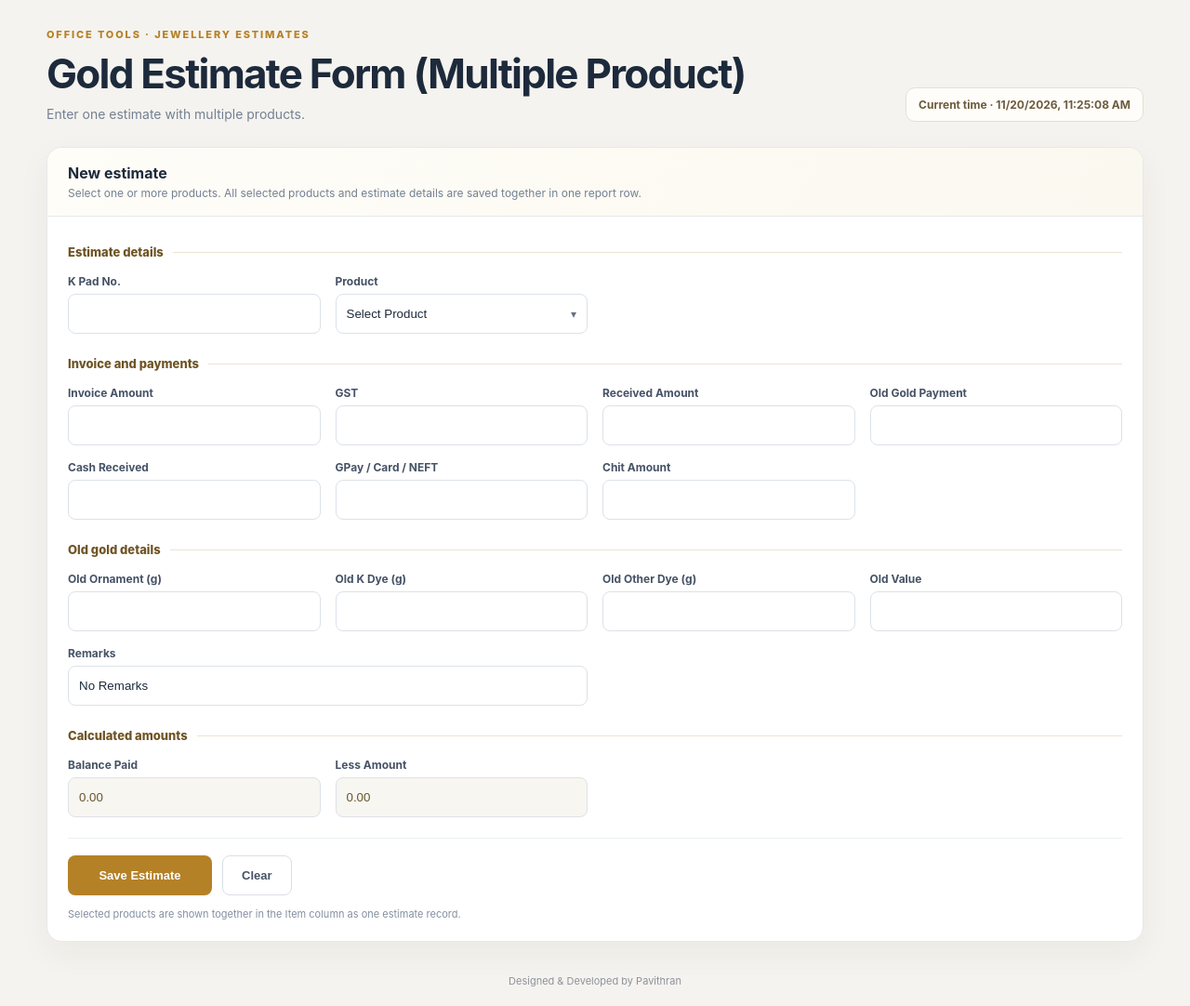
After one commit to pavithrankumaravel/kv-reports, a Django app: page /goldEstimateMultipleForm/ in a window 1280 px wide. The commit adds this page. Shown: the whole page at 93% size. Run offline with Django 5.2, Linux system fonts and the light colour scheme.

```diff
--- a/kvReportsApp/urls.py
+++ b/kvReportsApp/urls.py
@@ -1,6 +1,6 @@
 from django.urls import path
 from .views import *
-from .api_views import GoldEstimateAPI, SilverEstimateAPI
+from .api_views import GoldEstimateAPI, GoldEstimateMultipleAPI, SilverEstimateAPI
 
 urlpatterns = [
     path('', home, name="home"),
@@ -36,10 +36,12 @@ urlpatterns = [
 
     # Estimate pages:
     path("goldEstimateForm/", goldEstimateForm, name="goldEstimateForm"),
+    path("goldEstimateMultipleForm/", goldEstimateMultipleForm, name="goldEstimateMultipleForm"),
     path("silverEstimateForm/", silverEstimateForm, name="silverEstimateForm"),
     path("goldEstimateReport/", goldEstimateReport, name="goldEstimateReport"),
     path("silverEstimateReport/", silverEstimateReport, name="silverEstimateReport"),
     path("api/estimates/gold/", GoldEstimateAPI.as_view(), name="goldEstimateCreateApi"),
+    path("api/estimates/gold/multiple/", GoldEstimateMultipleAPI.as_view(), name="goldEstimateMultipleCreateApi"),
     path("api/estimates/gold/<int:estimate_id>/", GoldEstimateAPI.as_view(), name="goldEstimateDetailApi"),
     path("api/estimates/silver/", SilverEstimateAPI.as_view(), name="silverEstimateCreateApi"),
     path("api/estimates/silver/<int:estimate_id>/", SilverEstimateAPI.as_view(), name="silverEstimateDetailApi"),
--- a/kvReportsApp/views.py
+++ b/kvReportsApp/views.py
@@ -1576,6 +1576,12 @@ def goldEstimateForm(request):
 
     return render(request, 'goldEstimateForm.html', {
         'currentDateTime': formatted_time,
+    })
+
+
+def goldEstimateMultipleForm(request):
+    return render(request, 'goldEstimateMultipleForm.html', {
+        "apiUrl": reverse("goldEstimateMultipleCreateApi"),
     })
 
 def silverEstimateForm(request):
--- a/templates/GPC/gpcSupplierWiseSaleReport.html
+++ b/templates/GPC/gpcSupplierWiseSaleReport.html
@@ -59,6 +59,7 @@
                             {% if not startDate or not endDate %}disabled{% endif %}>
 
                         <option value="">Select</option>
+                        <option value="ALL" {% if selectedSupplier == "ALL" %}selected{% endif %}>ALL</option>
                         {% for s in uniqueSuppliers %}
                             <option value="{{ s }}"
                                 {% if s == selectedSupplier %}selected{% endif %}>
--- a/templates/TKG/tkgSupplierWiseSaleReport.html
+++ b/templates/TKG/tkgSupplierWiseSaleReport.html
@@ -55,6 +55,7 @@
                     <label>Supplier</label>
                     <select name="supplier" class="form-control" onchange="this.form.submit()" required>
                         <option value="">Select</option>
+                        <option value="ALL" {% if selectedSupplier == "ALL" %}selected{% endif %}>ALL</option>
                         {% for s in uniqueSuppliers %}
                             <option value="{{ s }}" {% if s == selectedSupplier %}selected{% endif %}>
                                 {{ s }}
--- /dev/null
+++ b/templates/goldEstimateMultipleForm.html
@@ -0,0 +1,292 @@
+<!DOCTYPE html>
+<html lang="en">
+<head>
+    <meta charset="UTF-8">
+    <meta name="viewport" content="width=device-width, initial-scale=1.0">
+    {% load static %}
+    <link href="{% static 'img/k.svg' %}" rel="icon">
+    <title>Kumaravilas | Gold Estimate Form (Multiple Product)</title>
+    <style>
+        :root { --ink:#1d2a3b; --muted:#738092; --line:#e5e8ed; --gold:#b58127; --gold-dark:#8b611a; --canvas:#f5f3ef; }
+        * { box-sizing:border-box; }
+        body { min-height:100vh; margin:0; background:var(--canvas); color:var(--ink); font-family:Inter,"Segoe UI",Arial,sans-serif; }
+        .gold-shell { width:min(1180px,calc(100% - 36px)); margin:0 auto; }
+        .gold-header { padding:30px 0 27px; }
+        .gold-kicker { margin:0 0 8px; color:var(--gold); font-size:11px; font-weight:800; letter-spacing:.17em; text-transform:uppercase; }
+        .heading-row { display:flex; justify-content:space-between; align-items:end; gap:20px; }
+        h1 { margin:0; color:var(--ink); font-size:clamp(30px,4vw,44px); letter-spacing:-.04em; }
+        .heading-row p { margin:8px 0 0; color:var(--muted); font-size:14px; }
+        .clock { padding:10px 13px; border:1px solid #e7dfce; border-radius:10px; background:#fffdfa; color:#6c5c3e; font-size:12px; font-weight:650; }
+        .card { margin-bottom:35px; overflow:hidden; border:1px solid var(--line); border-radius:16px; background:#fff; box-shadow:0 12px 35px #352b190d; }
+        .card-heading { padding:17px 22px; border-bottom:1px solid var(--line); background:linear-gradient(110deg,#fffdf8,#fbf8f0); }
+        .card-heading h2 { margin:0; font-size:16px; }
+        .card-heading p { margin:4px 0 0; color:var(--muted); font-size:12px; }
+        .card-body { padding:22px; }
+        .section-title { grid-column:1/-1; display:flex; align-items:center; gap:10px; margin:8px 0 0; color:#6f5424; font-size:13px; font-weight:800; }
+        .section-title::after { height:1px; flex:1; background:#ece4d3; content:""; }
+        .fields { display:grid; grid-template-columns:repeat(4,minmax(0,1fr)); gap:16px; }
+        .field { min-width:0; }
+        .field label { display:block; margin-bottom:6px; color:#465266; font-size:12px; font-weight:700; }
+        .field input,.field select { width:100%; min-height:43px; padding:9px 11px; border:1px solid #dce2e8; border-radius:8px; background:#fff; color:var(--ink); font:14px inherit; }
+        .field input:focus,.field select:focus { outline:0; border-color:#d1ad69; box-shadow:0 0 0 .2rem #b581271a; }
+        .wide { grid-column:span 2; }
+        .product-picker { position:relative; }
+        .product-picker > label { display:block; margin-bottom:6px; color:#465266; font-size:12px; font-weight:700; }
+        .picker-trigger { display:flex; align-items:center; justify-content:space-between; width:100%; min-height:43px; padding:9px 11px; border:1px solid #dce2e8; border-radius:8px; background:#fff; color:var(--ink); font:14px inherit; text-align:left; cursor:pointer; }
+        .picker-trigger:hover,.picker-trigger[aria-expanded="true"] { border-color:#d1ad69; box-shadow:0 0 0 .2rem #b581271a; }
+        .picker-trigger .trigger-arrow { margin-left:10px; color:#657185; font-size:12px; }
+        .picker-panel { position:absolute; z-index:5; top:calc(100% + 5px); left:0; width:100%; max-height:270px; overflow:auto; padding:5px; border:1px solid #dce2e8; border-radius:8px; background:#fff; box-shadow:0 10px 25px #1d2a3b1c; }
+        .picker-panel[hidden] { display:none; }
+        .product-options { display:grid; gap:2px; }
+        .product-option { display:flex; align-items:center; gap:9px; min-height:35px; padding:7px 9px; border-radius:5px; color:var(--ink); font-size:14px; cursor:pointer; }
+        .product-option:hover { background:#f5f6f8; }
+        .product-option input { accent-color:var(--gold); }
+        .calculated { background:#f8f6f1 !important; color:#695832 !important; }
+        .actions { display:flex; align-items:center; gap:11px; margin-top:22px; padding-top:18px; border-top:1px solid #edf0f3; }
+        .actions button { min-height:43px; padding:10px 20px; border:1px solid transparent; border-radius:8px; font-size:13px; font-weight:750; cursor:pointer; }
+        #saveButton { min-width:155px; background:var(--gold); color:#fff; }
+        #saveButton:hover { background:var(--gold-dark); }
+        #clearButton { border-color:#d9dfe6; background:#fff; color:#465266; }
+        #status { margin-left:5px; font-size:13px; }
+        .note { margin:13px 0 0; color:#8490a0; font-size:11px; }
+        .footer { padding:0 0 20px; color:#8d929a; text-align:center; font-size:11px; }
+        @media(max-width:900px) { .fields { grid-template-columns:repeat(2,minmax(0,1fr)); } }
+        @media(max-width:560px) {
+            .gold-shell { width:calc(100% - 22px); }
+            .gold-header { padding-top:21px; }
+            .heading-row { align-items:flex-start; flex-direction:column; gap:12px; }
+            .clock { width:100%; }
+            .card-body { padding:15px; }
+            .fields { grid-template-columns:1fr; gap:13px; }
+            .section-title,.wide { grid-column:1; }
+            .actions { align-items:stretch; flex-direction:column; }
+            .actions button { width:100%; }
+            #status { margin:0; text-align:center; }
+        }
+    </style>
+</head>
+<body>
+    <header class="gold-shell gold-header">
+        <p class="gold-kicker">Office tools · Jewellery estimates</p>
+        <div class="heading-row">
+            <div><h1>Gold Estimate Form (Multiple Product)</h1><p>Enter one estimate with multiple products.</p></div>
+            <div class="clock">Current time · <span id="clock"></span></div>
+        </div>
+    </header>
+    <main class="gold-shell">
+        <section class="card">
+            <div class="card-heading"><h2>New estimate</h2><p>Select one or more products. All selected products and estimate details are saved together in one report row.</p></div>
+            <div class="card-body">
+                <form id="multiEstimateForm">
+                    {% csrf_token %}
+                    <div class="fields">
+                        <div class="section-title">Estimate details</div>
+                        <div class="field"><label for="kPadNo">K Pad No.</label><input id="kPadNo" maxlength="50" autocomplete="off" required></div>
+                        <div class="product-picker" id="productPicker">
+                            <label for="productPickerToggle">Product</label>
+                            <button type="button" class="picker-trigger" id="productPickerToggle" aria-expanded="false" aria-controls="productPickerPanel">
+                                <span id="pickerSummary">Select Product</span><span class="trigger-arrow" aria-hidden="true">▾</span>
+                            </button>
+                            <div class="picker-panel" id="productPickerPanel" hidden>
+                                <div class="product-options" id="productOptions"></div>
+                            </div>
+                        </div>
+
+                        <div class="section-title">Invoice and payments</div>
+                        <div class="field"><label for="invoiceAmount">Invoice Amount</label><input type="number" id="invoiceAmount" step="0.01" value=""></div>
+                        <div class="field"><label for="gst">GST</label><input type="number" id="gst" step="0.01" value=""></div>
+                        <div class="field"><label for="rAmount">Received Amount</label><input type="number" id="rAmount" step="0.01" value=""></div>
+                        <div class="field"><label for="oldGoldPayment">Old Gold Payment</label><input type="number" id="oldGoldPayment" step="0.01" value=""></div>
+                        <div class="field"><label for="cashReceived">Cash Received</label><input type="number" id="cashReceived" step="0.01" value=""></div>
+                        <div class="field"><label for="digitalPayment">GPay / Card / NEFT</label><input type="number" id="digitalPayment" step="0.01" value=""></div>
+                        <div class="field"><label for="chitAmount">Chit Amount</label><input type="number" id="chitAmount" step="0.01" value=""></div>
+
+                        <div class="section-title">Old gold details</div>
+                        <div class="field"><label for="oldOrnament">Old Ornament (g)</label><input type="number" id="oldOrnament" step="0.001" value=""></div>
+                        <div class="field"><label for="oldKDye">Old K Dye (g)</label><input type="number" id="oldKDye" step="0.001" value=""></div>
+                        <div class="field"><label for="oldOtherDye">Old Other Dye (g)</label><input type="number" id="oldOtherDye" step="0.001" value=""></div>
+                        <div class="field"><label for="oldValue">Old Value</label><input type="number" id="oldValue" step="0.01" value=""></div>
+                        <div class="field wide"><label for="remarks">Remarks</label><input type="text" id="remarks" maxlength="500" value="No Remarks"></div>
+
+                        <div class="section-title">Calculated amounts</div>
+                        <div class="field"><label for="balancePaid">Balance Paid</label><input class="calculated" type="number" id="balancePaid" readonly></div>
+                        <div class="field"><label for="lessAmount">Less Amount</label><input class="calculated" type="number" id="lessAmount" readonly></div>
+                    </div>
+                    <div class="actions">
+                        <button type="submit" id="saveButton">Save Estimate</button>
+                        <button type="reset" id="clearButton">Clear</button>
+                        <span id="status" role="status" aria-live="polite"></span>
+                    </div>
+                    <p class="note">Selected products are shown together in the Item column as one estimate record.</p>
+                </form>
+            </div>
+        </section>
+    </main>
+    <footer class="gold-shell footer">Designed &amp; Developed by Pavithran</footer>
+    {{ apiUrl|json_script:"multi-estimate-api-url" }}
+    <script>
+        const apiUrl = JSON.parse(document.getElementById("multi-estimate-api-url").textContent);
+        const form = document.getElementById("multiEstimateForm");
+        const productPicker = document.getElementById("productPicker");
+        const pickerToggle = document.getElementById("productPickerToggle");
+        const pickerPanel = document.getElementById("productPickerPanel");
+        const productOptions = document.getElementById("productOptions");
+        const selectedProducts = new Set();
+        const status = document.getElementById("status");
+        const productChoices = [
+            ["Bangle", "Bangle"], ["Bracelet", "Bracelet"], ["Chain", "Chain"],
+            ["Coin", "Gold Coin"], ["Dollar", "Dollar"], ["Ring", "Ring"],
+            ["Thalimani", "Thalimani"], ["Neclace", "Necklace"], ["Nanal", "Nanal"],
+            ["Haram", "Haram"], ["Stud", "Stud"], ["Pesary", "Pesary"],
+            ["Extra", "Extra"], ["Others", "Others"]
+        ];
+
+        function renderProducts() {
+            productOptions.replaceChildren();
+            productChoices.forEach(([value, title]) => {
+                const label = document.createElement("label");
+                label.className = "product-option";
+                const checkbox = document.createElement("input");
+                checkbox.type = "checkbox";
+                checkbox.value = value;
+                checkbox.checked = selectedProducts.has(value);
+                checkbox.addEventListener("change", () => {
+                    checkbox.checked ? selectedProducts.add(value) : selectedProducts.delete(value);
+                    renderProducts();
+                });
+                const text = document.createElement("span");
+                text.textContent = title;
+                label.append(checkbox, text);
+                productOptions.appendChild(label);
+            });
+
+            const summary = document.getElementById("pickerSummary");
+            const selectedTitles = [...selectedProducts].map(value => productChoices.find(([choice]) => choice === value)?.[1] || value);
+            summary.textContent = selectedTitles.length ? selectedTitles.join(", ") : "Select Product";
+        }
+
+        function setPickerOpen(open) {
+            pickerPanel.hidden = !open;
+            pickerToggle.setAttribute("aria-expanded", String(open));
+            pickerToggle.setAttribute("aria-label", selectedProducts.size ? `${selectedProducts.size} products selected. Change selection` : "Select products");
+        }
+
+        function updateClock() {
+            document.getElementById("clock").textContent = new Date().toLocaleString();
+        }
+        function updateCalculatedAmounts() {
+            const number = id => Number(document.getElementById(id).value) || 0;
+            const hude = number("rAmount") + number("chitAmount") + number("digitalPayment") + number("oldValue");
+            document.getElementById("balancePaid").value = (number("cashReceived") - number("rAmount")).toFixed(2);
+            document.getElementById("lessAmount").value = (number("invoiceAmount") + number("gst") - (hude - number("oldGoldPayment"))).toFixed(2);
+        }
+
+        renderProducts();
+        updateClock();
+        updateCalculatedAmounts();
+        setInterval(updateClock, 1000);
+        pickerToggle.addEventListener("click", () => setPickerOpen(pickerPanel.hidden));
+        document.addEventListener("click", event => {
+            if (!productPicker.contains(event.target)) setPickerOpen(false);
+        });
+        productPicker.addEventListener("keydown", event => {
+            if (event.key === "Escape") { setPickerOpen(false); pickerToggle.focus(); }
+        });
+        form.addEventListener("input", updateCalculatedAmounts);
+        form.addEventListener("keydown", event => {
+            if (event.key !== "Enter") return;
+
+            const focused = document.activeElement;
+            if (focused.matches(".product-option input[type='checkbox']")) {
+                event.preventDefault();
+                focused.click();
+                return;
+            }
+            if (focused === pickerToggle) {
+                event.preventDefault();
+                setPickerOpen(pickerPanel.hidden);
+                return;
+            }
+
+            event.preventDefault();
+            if (focused === document.getElementById("saveButton")) {
+                document.getElementById("saveButton").click();
+                return;
+            }
+            if (focused === document.getElementById("clearButton")) {
+                document.getElementById("clearButton").click();
+                return;
+            }
+
+            const navigable = [...form.querySelectorAll("input:not([type='hidden']):not([type='checkbox']), select, textarea, button[type='submit'], button[type='reset']")]
+                .filter(element => !element.disabled && element.offsetParent !== null);
+            const next = navigable[navigable.indexOf(focused) + 1];
+            if (next) next.focus();
+        });
+        form.addEventListener("reset", () => setTimeout(() => {
+            selectedProducts.clear();
+            renderProducts();
+            setPickerOpen(false);
+            updateCalculatedAmounts();
+        }, 0));
+
+        form.addEventListener("submit", async event => {
+            event.preventDefault();
+            const products = [...selectedProducts];
+            if (!products.length) {
+                status.style.color = "#c62828";
+                status.textContent = "Select at least one product.";
+                return;
+            }
+            if (!window.confirm(`Save this estimate with ${products.length} selected product(s)?`)) return;
+
+            const now = new Date();
+            const localDate = new Date(now.getTime() - now.getTimezoneOffset() * 60000).toISOString();
+            const number = id => Number(document.getElementById(id).value) || 0;
+            const payload = {
+                date: localDate.slice(0, 10),
+                time: [now.getHours(), now.getMinutes(), now.getSeconds()].map(value => String(value).padStart(2, "0")).join(":"),
+                kPadNo: document.getElementById("kPadNo").value.trim().toUpperCase(),
+                products,
+                invoiceAmount: number("invoiceAmount"), gst: number("gst"),
+                rAmount: number("rAmount"), oldGoldPayment: number("oldGoldPayment"),
+                cashReceived: number("cashReceived"), digitalPayment: number("digitalPayment"),
+                chitAmount: number("chitAmount"), oldOrnament: number("oldOrnament"),
+                oldKDye: number("oldKDye"), oldOtherDye: number("oldOtherDye"),
+                oldValue: number("oldValue"), remarks: document.getElementById("remarks").value.trim() || "No Remarks"
+            };
+            const saveButton = document.getElementById("saveButton");
+            saveButton.disabled = true;
+            status.style.color = "";
+            status.textContent = "Saving estimate...";
+            try {
+                const response = await fetch(apiUrl, {
+                    method: "POST",
+                    headers: {
+                        "Content-Type": "application/json",
+                        "X-CSRFToken": form.querySelector("[name=csrfmiddlewaretoken]").value,
+                        "Accept": "application/json"
+                    },
+                    body: JSON.stringify(payload)
+                });
+                const raw = await response.text();
+                let result;
+                try { result = raw ? JSON.parse(raw) : {}; }
+                catch (_) { throw new Error(`Unexpected server response (HTTP ${response.status}). Check the Django server log.`); }
+                if (!response.ok) throw new Error(result.detail || JSON.stringify(result));
+                status.style.color = "green";
+                status.textContent = `Saved one estimate row with ${products.join(", ")}.`;
+                form.reset();
+                selectedProducts.clear();
+                renderProducts();
+                updateCalculatedAmounts();
+            } catch (error) {
+                status.style.color = "#c62828";
+                status.textContent = `Unable to save estimate: ${error.message}`;
+            } finally {
+                saveButton.disabled = false;
+            }
+        });
+    </script>
+</body>
+</html>
--- a/templates/home.html
+++ b/templates/home.html
@@ -266,7 +266,8 @@
                 <div class="report-list">
                     <a class="report-link" href="{% url 'employeeTimeSheetManagement' %}" target="_blank" rel="noopener"><span>Employee - Time Sheet Management</span><span>›</span></a>
                     <a class="report-link" href="{% url 'adminTimeSheetManagement' %}" target="_blank" rel="noopener"><span>Admin - Time Sheet Management</span><span>›</span></a>
-                    <a class="report-link" href="{% url 'goldEstimateForm' %}" target="_blank" rel="noopener"><span>Gold Estimate Form</span><span>›</span></a>
+                    <a class="report-link" href="{% url 'goldEstimateForm' %}" target="_blank" rel="noopener"><span>Gold Estimate Form (Single Product)</span><span>›</span></a>
+                    <a class="report-link" href="{% url 'goldEstimateMultipleForm' %}" target="_blank" rel="noopener"><span>Gold Estimate Form (Multiple Product)</span><span>›</span></a>
                     <a class="report-link" href="{% url 'goldEstimateReport' %}" target="_blank" rel="noopener"><span>Gold Estimate Report</span><span>›</span></a>
                     <a class="report-link" href="{% url 'silverEstimateForm' %}" target="_blank" rel="noopener"><span>Silver Estimate Form</span><span>›</span></a>
                     <a class="report-link" href="{% url 'silverEstimateReport' %}" target="_blank" rel="noopener"><span>Silver Estimate Report</span><span>›</span></a>
```
Also changed, not shown: kvGPCApp/views.py (+18 -13 lines), kvGSNApp/views.py (+9 -6 lines), kvReportsApp/api_views.py (+42 -1 lines), kvReportsApp/serializers.py (+37 -4 lines), kvTKGApp/views.py (+10 -5 lines), templates/GSN/gsnSupplierWiseSaleReport.html (+1 -17 lines), templates/goldEstimateForm.html (+22 -7 lines).
